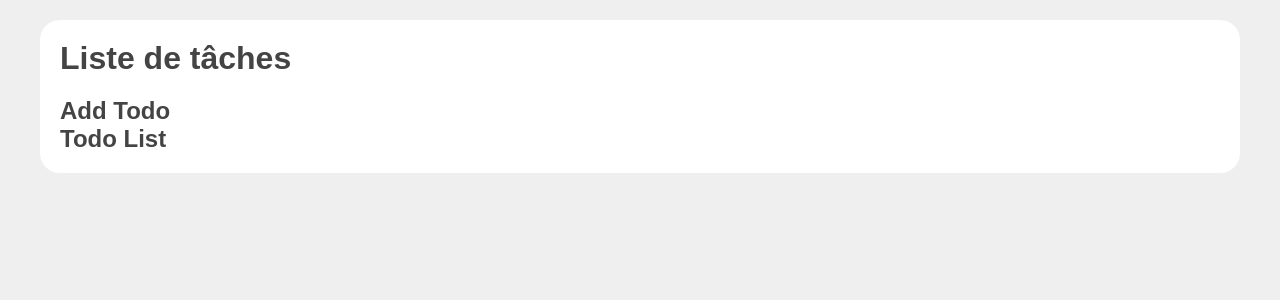
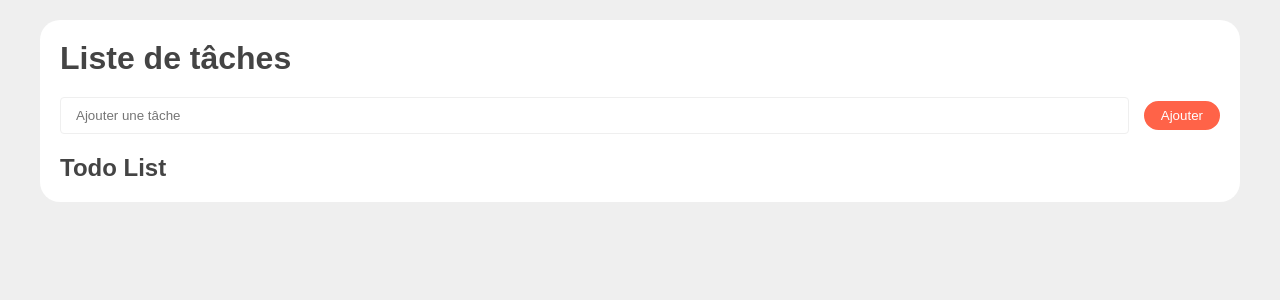
Before and after one commit to CarolineSenes/Todo-list, a React (Create React App) app: page / in a window 1280 px wide. Shown: the top 300 px of the page. Built offline with nearby package versions, Linux system fonts and the light colour scheme.

Commit message:
pass to in parent local state & add todo

```diff
--- a/src/App.js
+++ b/src/App.js
@@ -1,12 +1,22 @@
-import TodoList from './components/TodoList';
-import AddTodo from './components/AddTodo';
+import { useState } from "react";
+import TodoList from "./components/TodoList";
+import AddTodo from "./components/AddTodo";
 
 function App() {
+  const [todoList, setTodoList] = useState([]);
+
+  function addTodo(content) {
+    //crypto.randomUUID() : génère un id unique de manière native
+    const todo = { id: crypto.randomUUID(), done: false, edit: false, content };
+    setTodoList([...todoList, todo]);
+    //met à jour le tableau "toodoList" et ajoute une nouvelle "todo" avec ses propriétés
+  }
+
   return (
     <div className="d-flex justify-content-center align-items-center p-20">
       <div className="card container p-20">
         <h1 className="mb-20">Liste de tâches</h1>
-        <AddTodo />
+        <AddTodo addTodo={addTodo} />
         <TodoList />
       </div>
     </div>
--- a/src/assets/styles/_themes.scss
+++ b/src/assets/styles/_themes.scss
@@ -28,3 +28,9 @@
   .text-primary {
     color: var(--primary);
   }
+
+  input {
+    border-radius: 4px;
+    border: 1px solid var(--gray-2);
+    padding: 10px 15px;
+  }
--- a/src/components/AddTodo.jsx
+++ b/src/components/AddTodo.jsx
@@ -1,3 +1,39 @@
-export default function AddTodo() {
-    return <h2>Add Todo</h2>;
+import { useState } from "react";
+
+export default function AddTodo({ addTodo }) {
+  const [todo, setTodo] = useState("");
+
+  function handleChange(e) {
+    const inputValue = e.target.value;
+    setTodo(inputValue);
   }
+
+  function handleKeyDown(e) {
+    if (e.key === "Enter" && todo.length) {
+      handleClick();
+    }
+  }
+
+  function handleClick() {
+    if (todo.length) {
+      addTodo(todo); //on appelle le setter du parent ("TodoList") passé en props
+      setTodo("");
+    }
+  }
+
+  return (
+    <div className="d-flex justify-content-center align-items-center mb-20">
+      <input
+        type="text"
+        onChange={handleChange}
+        onKeyDown={handleKeyDown}
+        value={todo}
+        className="mr-15 flex-fill"
+        placeholder="Ajouter une tâche"
+      />
+      <button onClick={handleClick} className="btn btn-primary">
+        Ajouter
+      </button>
+    </div>
+  );
+}
```
